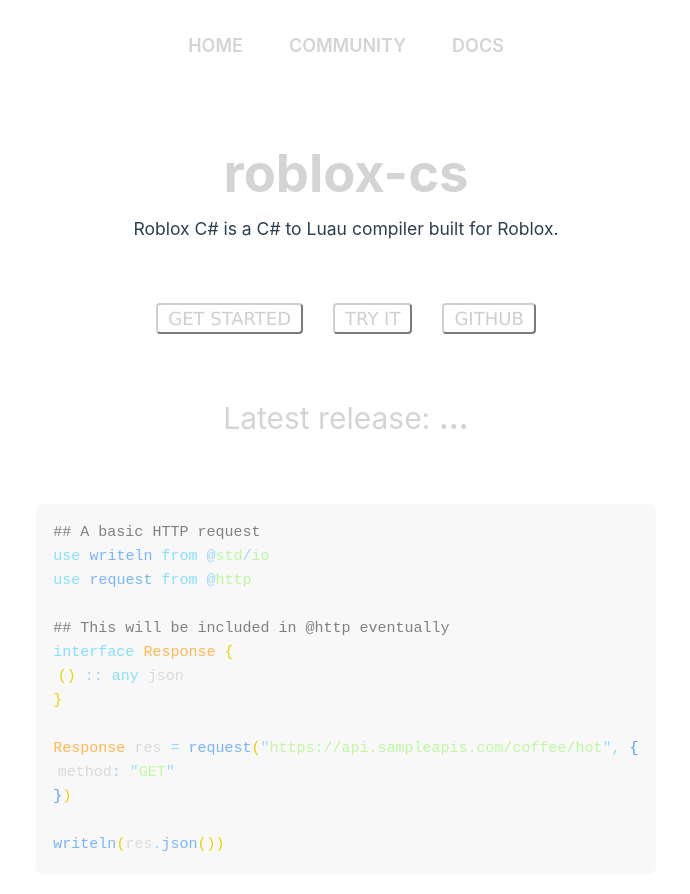
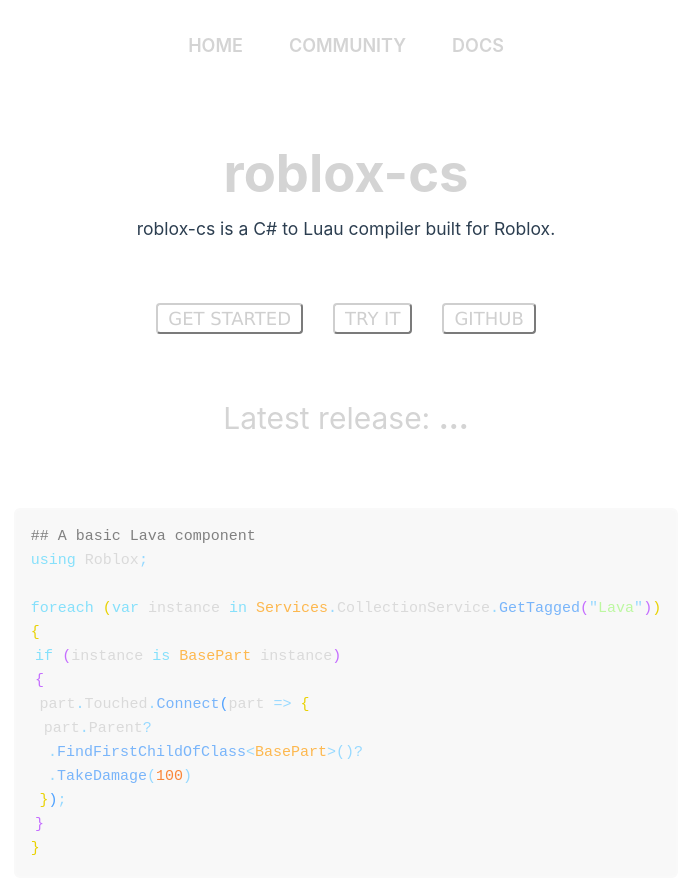
Before and after one commit to roblox-csharp/roblox-cs.com, a Vue app: page / in a window 1280 px wide. Shown: the top 894 px of the page, without its empty margins (294-984 px from the left). Built offline with nearby package versions, Linux system fonts and the light colour scheme; no server answers.

Commit message:
feat: add lava component code example

```diff
--- a/index.html
+++ b/index.html
@@ -5,11 +5,11 @@
     <link rel="icon" href="/favicon.ico">
     <meta name="viewport" content="width=device-width, initial-scale=1.0">
     <meta property="og:title" content="roblox-cs">
-    <meta property="og:description" content="Roblox C# is a C# to Luau compiler built for Roblox.">
+    <meta property="og:description" content="roblox-cs is a C# to Luau compiler built for Roblox.">
     <meta property="og:image" content="https://roblox-cs.com/roblox-cs.png">
     <meta property="og:url" content="https://roblox-cs.com">
     <meta name="theme-color" content="#189f1f">
-    <meta name="description" content="Roblox C# is a C# to Luau compiler built for Roblox.">
+    <meta name="description" content="roblox-cs is a C# to Luau compiler built for Roblox.">
     <meta name="keywords" content="roblox, csharp, C#, cs, roblox-cs, robloxcs, rbxcs, transpiler, compiler">
     <title>roblox-cs</title>
   </head>
--- a/src/components/code-examples/LavaExample.vue
+++ b/src/components/code-examples/LavaExample.vue
@@ -1,16 +1,17 @@
 <template>
-  <pre><code class="cs-codeblock"><span class="cs-com">## A basic HTTP request</span>
-<span class="cs-kw">use</span> <span class="cs-fn">writeln</span> <span class="cs-kw">from</span> <span class="cs-str"><span class="cs-op">@</span>std<span class="cs-op">/</span>io</span>
-<span class="cs-kw">use</span> <span class="cs-fn">request</span> <span class="cs-kw">from</span> <span class="cs-str"><span class="cs-op">@</span>http</span>
+  <pre><code class="cs-codeblock"><span class="cs-com">## A basic Lava component</span>
+<span class="cs-kw">using</span> <span class="cs-id">Roblox</span><span class="cs-op">;</span>
 
-<span class="cs-com">## This will be included in @http eventually</span>
-<span class="cs-kw">interface</span> <span class="cs-class">Response</span> <span class="cs-b1">{</span>
-&ThickSpace;<span class="cs-b1">()</span> <span class="cs-op">::</span> <span class="cs-kw">any</span> <span class="cs-id">json</span>
+<span class="cs-kw">foreach</span> <span class="cs-b1">(</span><span class="cs-kw">var</span> <span class="cs-id">instance</span> <span class="cs-kw">in</span> <span class="cs-class">Services</span><span class="cs-op">.</span><span class="cs-id">CollectionService</span><span class="cs-op">.</span><span class="cs-fn">GetTagged</span><span class="cs-b2">(</span><span class="cs-op">"</span><span class="cs-str">Lava</span><span class="cs-op">"</span><span class="cs-b2">)</span><span class="cs-b1">)</span>
+<span class="cs-b1">{</span>
+&ThickSpace;<span class="cs-kw">if</span> <span class="cs-b2">(</span><span class="cs-id">instance</span> <span class="cs-kw">is</span> <span class="cs-class">BasePart</span> <span class="cs-id">instance</span><span class="cs-b2">)</span>
+&ThickSpace;<span class="cs-b2">{</span>
+&ThickSpace;&ThickSpace;<span class="cs-id">part</span><span class="cs-op">.</span><span class="cs-id">Touched</span><span class="cs-op">.</span><span class="cs-fn">Connect</span><span class="cs-b3">(</span><span class="cs-id">part</span> <span class="cs-op">=></span> <span class="cs-b1">{</span>
+&ThickSpace;&ThickSpace;&ThickSpace;<span class="cs-id">part</span><span class="cs-op">.</span><span class="cs-id">Parent</span><span class="cs-op">?</span>
+&ThickSpace;&ThickSpace;&ThickSpace;&ThickSpace;<span class="cs-op">.</span><span class="cs-fn">FindFirstChildOfClass</span><span class="cs-op">&lt;</span><span class="cs-class">BasePart</span><span class="cs-op">&gt;()?</span>
+&ThickSpace;&ThickSpace;&ThickSpace;&ThickSpace;<span class="cs-op">.</span><span class="cs-fn">TakeDamage</span><span class="cs-op">(</span><span class="cs-num">100</span><span class="cs-op">)</span>
+&ThickSpace;&ThickSpace;<span class="cs-b1">}</span><span class="cs-b3">)</span><span class="cs-op">;</span>
+&ThickSpace;<span class="cs-b2">}</span>
 <span class="cs-b1">}</span>
-
-<span class="cs-class">Response</span> <span class="cs-id">res</span> <span class="cs-op">=</span> <span class="cs-fn">request</span><span class="cs-b1">(</span><span class="cs-str"><span class="cs-op">"</span>https://api.sampleapis.com/coffee/hot<span class="cs-op">"</span></span><span class="cs-op">,</span> <span class="cs-b3">{</span>
-&ThickSpace;<span class="cs-id">method</span><span class="cs-op">:</span> <span class="cs-str"><span class="cs-op">"</span>GET<span class="cs-op">"</span></span>
-<span class="cs-b3">}</span><span class="cs-b1">)</span>
-
-<span class="cs-fn">writeln</span><span class="cs-b1">(</span><span class="cs-id">res</span><span class="cs-op">.</span><span class="cs-fn">json</span><span class="cs-b1">()</span><span class="cs-b1">)</span></code></pre>
+</code></pre>
 </template>
--- a/src/views/Home.vue
+++ b/src/views/Home.vue
@@ -25,7 +25,7 @@
 
 <template>
 	<h1 class="bright title">roblox-cs</h1>
-	<h3>Roblox C# is a C# to Luau compiler built for Roblox.</h3>
+	<h3>roblox-cs is a C# to Luau compiler built for Roblox.</h3>
 
 	<div id="main-button-list">
 		<ul>
```
